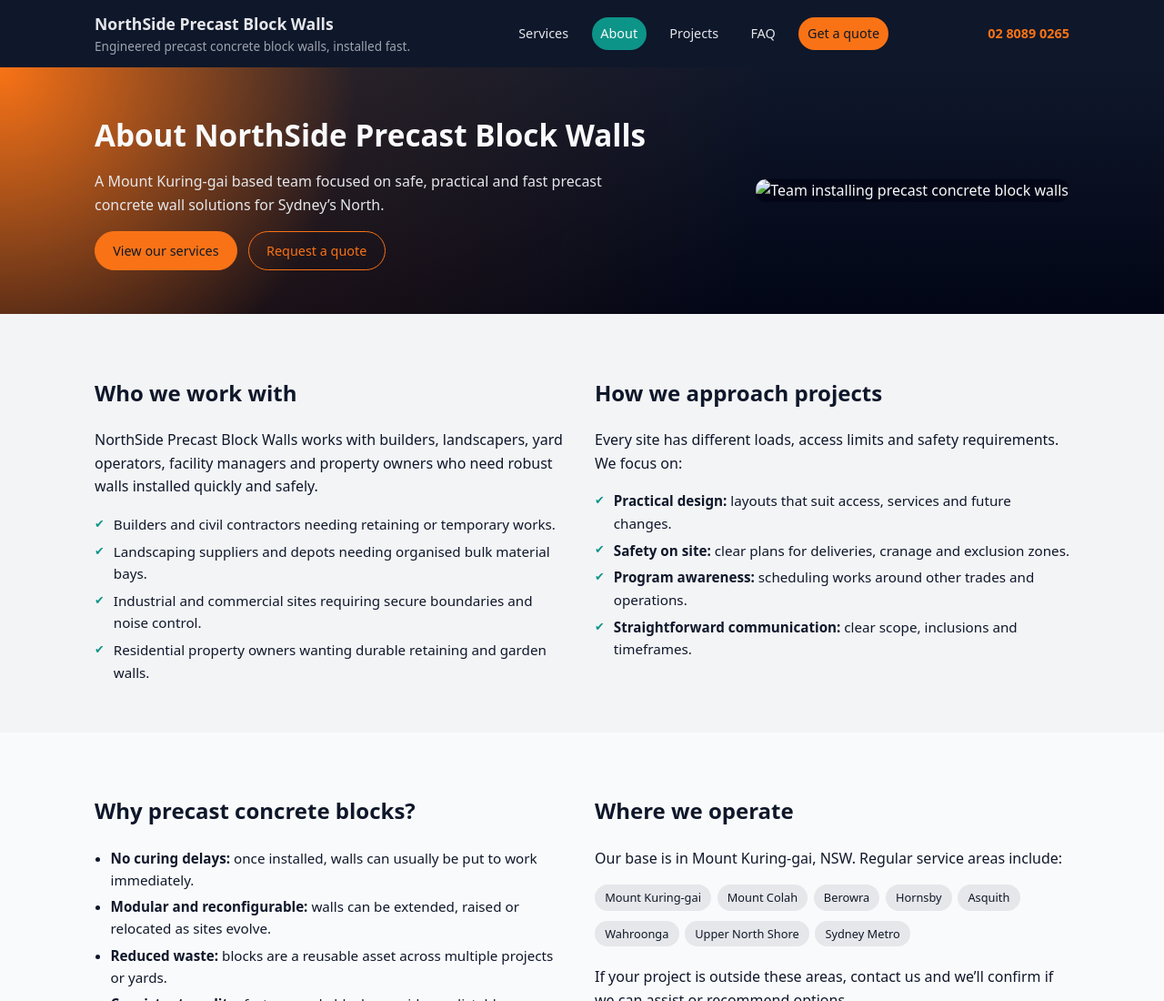
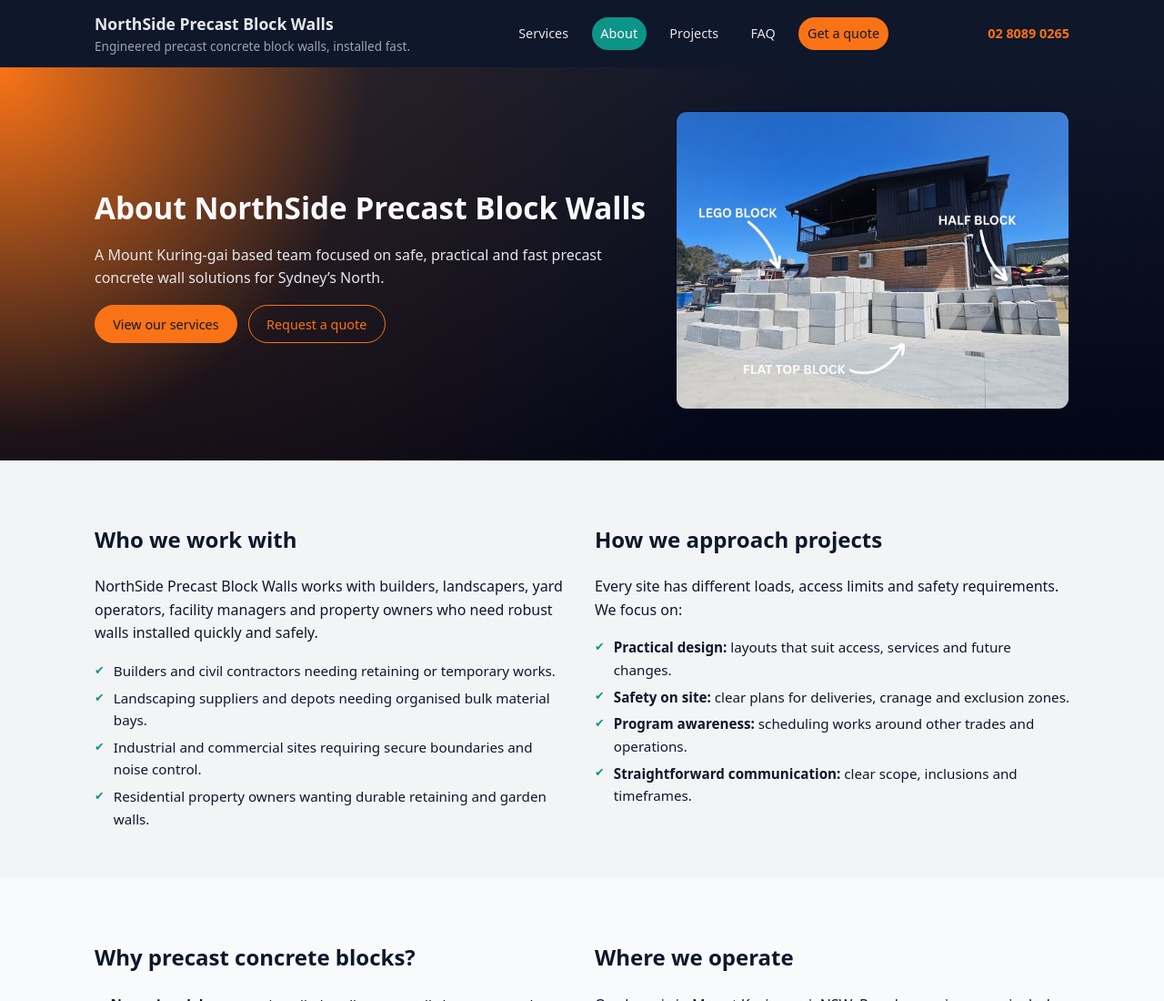
Before and after one commit to Manuwebdevelopment/northside-precast-site, a plain HTML site: page about.html in a window 1280 px wide. Shown: the top 1100 px of the page at 91% size. Drawn offline with Linux system fonts and the light colour scheme; a script that the page names is missing.

Commit message:
Update about.html
update hero pic

```diff
--- a/about.html
+++ b/about.html
@@ -70,7 +70,7 @@
           </div>
         </div>
         <div class="hero__media">
-          <img src="/public/img/TODO-hero-about-blocks.jpg" alt="Team installing precast concrete block walls" class="hero__image">
+          <img src="/public/img/TODO-hero-precast-blocks.jpg" alt="Team installing precast concrete block walls" class="hero__image">
         </div>
       </div>
     </section>
```
